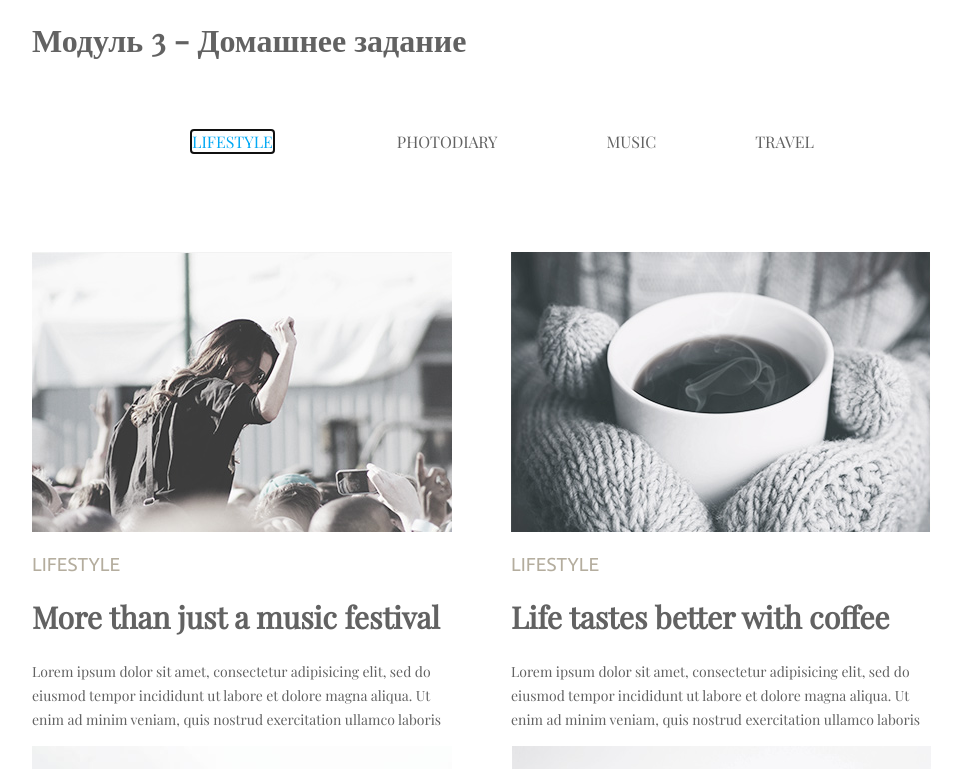
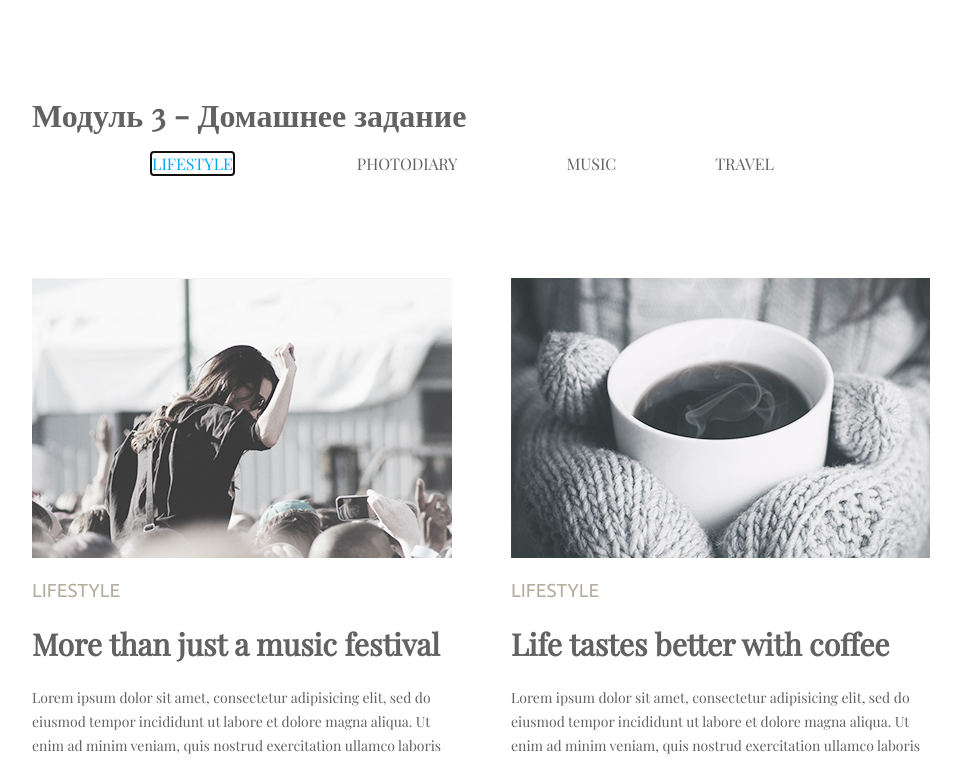
Before and after one commit to emaar88/Homewoks, a plain HTML site: page html-css/module-03/index.html in a window 1280 px wide. Shown: the top 769 px of the page, without its empty margins (158-1119 px from the left). Drawn offline with nearby package versions, Linux system fonts and the light colour scheme.

Commit message:
Homework05-09

```diff
--- a/html-css/module-03/css/style.css
+++ b/html-css/module-03/css/style.css
@@ -25,10 +25,14 @@ header
 {
 	width: 900px;
 	margin: 0 auto;
+	padding-top: 75px;
+	padding-bottom: 105px;
 }
 
-nav {
-	margin-top: 75px;
+nav>ul.navigation
+{
+	margin: 0;
+	padding: 0;
 }
 
 nav>ul>li
@@ -64,15 +68,18 @@ nav>ul>li>a:hover, nav>ul>li>a:focus
 	color: #03a9f4;
 }
 
-section
+
+.container
 {
 	width: 900px;
 	margin: 0 auto;
 }
 
-main
+
+section
 {
-	margin-top: 100px;
+	width: 900px;
+	margin: 0 auto;
 }
 
 
--- a/html-css/module-03/index.html
+++ b/html-css/module-03/index.html
@@ -13,7 +13,7 @@
 			<h1>Модуль 3 - Домашнее задание</h1>
 
 			<nav>
-				<ul>
+				<ul class="navigation">
 				    <li><a href="#" autofocus>lifestyle</a></li>
 				    <li><a href="#">photodiary</a></li>
 				    <li><a href="#">music</a></li>
@@ -21,6 +21,7 @@
 				</ul>
 			</nav>
 		</header>
+		<div class="container">
 		<main>
 			<section>
 				<article>
@@ -64,5 +65,6 @@
 				</div>
 			</section>
 		</main>
+		</div>
 </body>
 </html>
```
